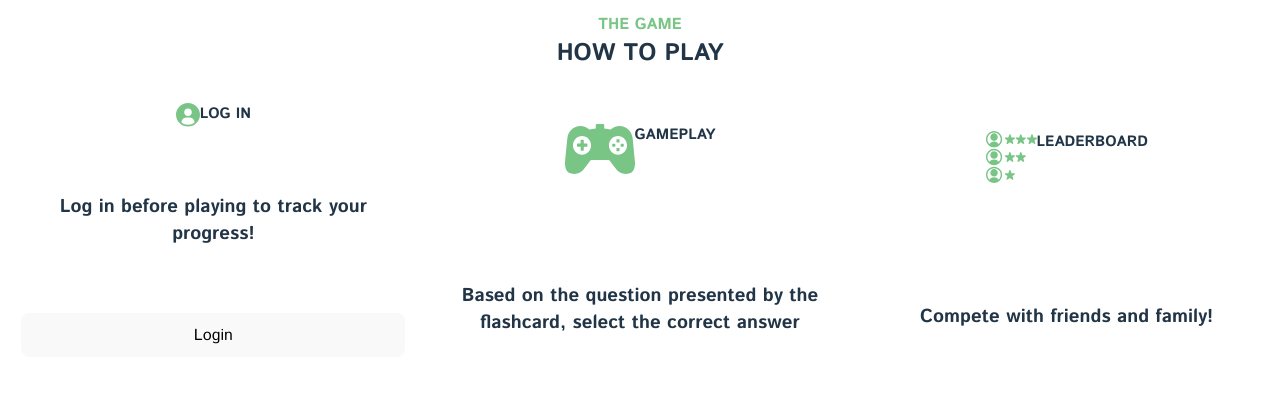
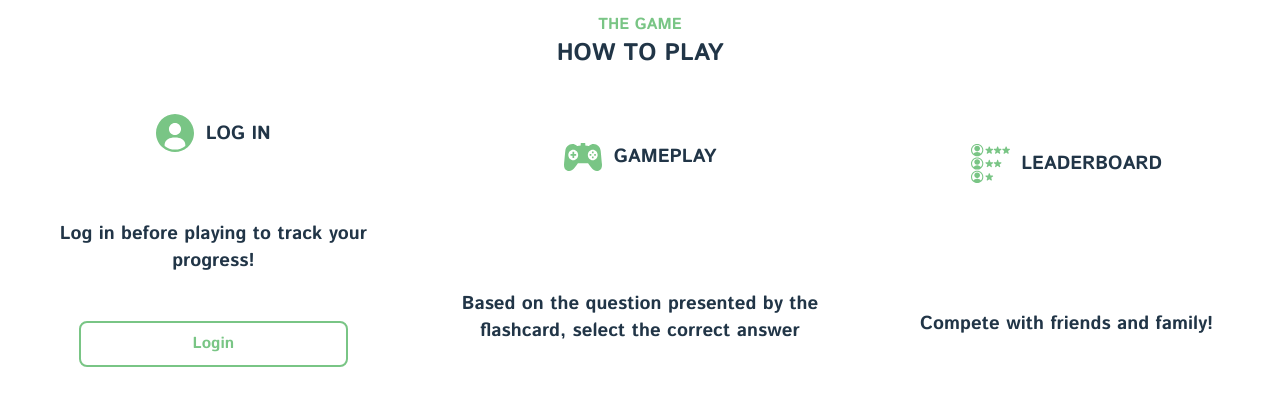
Before and after one commit to justinespinal/environmental-education, a React (Vite) app: page / in a window 1280 px wide. Shown: the part 1190-1595 px from the top of the page. Built offline with nearby package versions, Linux system fonts and the light colour scheme.

Commit message:
Finish the Game Info

```diff
--- a/src/App.css
+++ b/src/App.css
@@ -144,6 +144,7 @@ h1 {
   width: 30%;
   height: 40vh;
   justify-content: space-around;
+  align-items: center;
 }
 
 .GameImg {
@@ -151,6 +152,27 @@ h1 {
   flex-direction: row;
   font-size: 10px;
   justify-content: center;
+  align-items: center;
+  width: 100%;
+  height: 10vh;
+  gap: 3%;
+}
+
+.GameLogin {
+  border: 2px solid #79c585;
+  color: #79c585;
+  font-weight: bold;
+  background: none;
+  width: 70%;
+}
+
+.GameImg img {
+  width: 10%;
+}
+
+.GameImg h2 {
+  font-size: 1.9em;
+  font-weight: bold;
 }
 
 .Points {
--- a/src/Home.jsx
+++ b/src/Home.jsx
@@ -101,7 +101,7 @@ const Home = ({ username, loggedIn, setLoggedIn }) => {
             <h2>LOG IN</h2>
           </div>
           <h3>Log in before playing to track your progress!</h3>
-          <button>Login</button>
+          <button className="GameLogin">Login</button>
         </div>
         <div className="GameDesc">
           <div className="GameImg">
```
